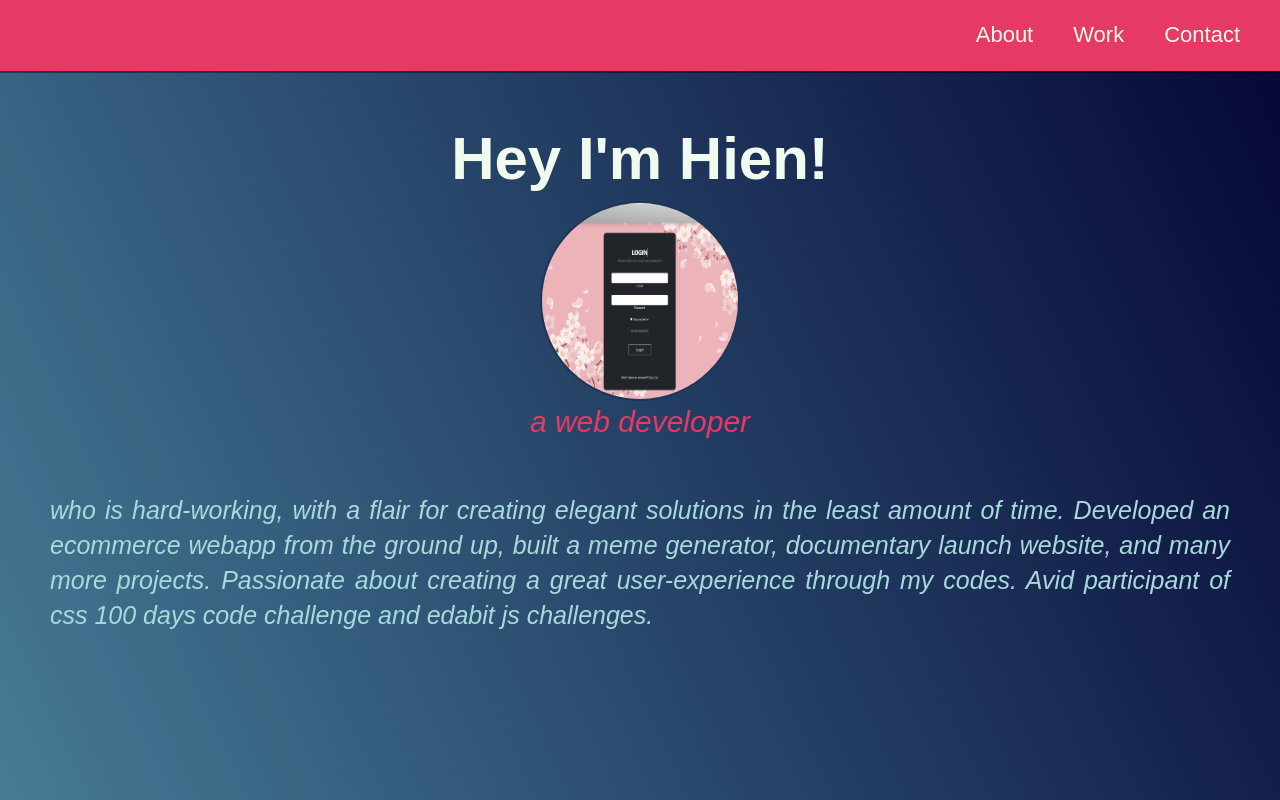
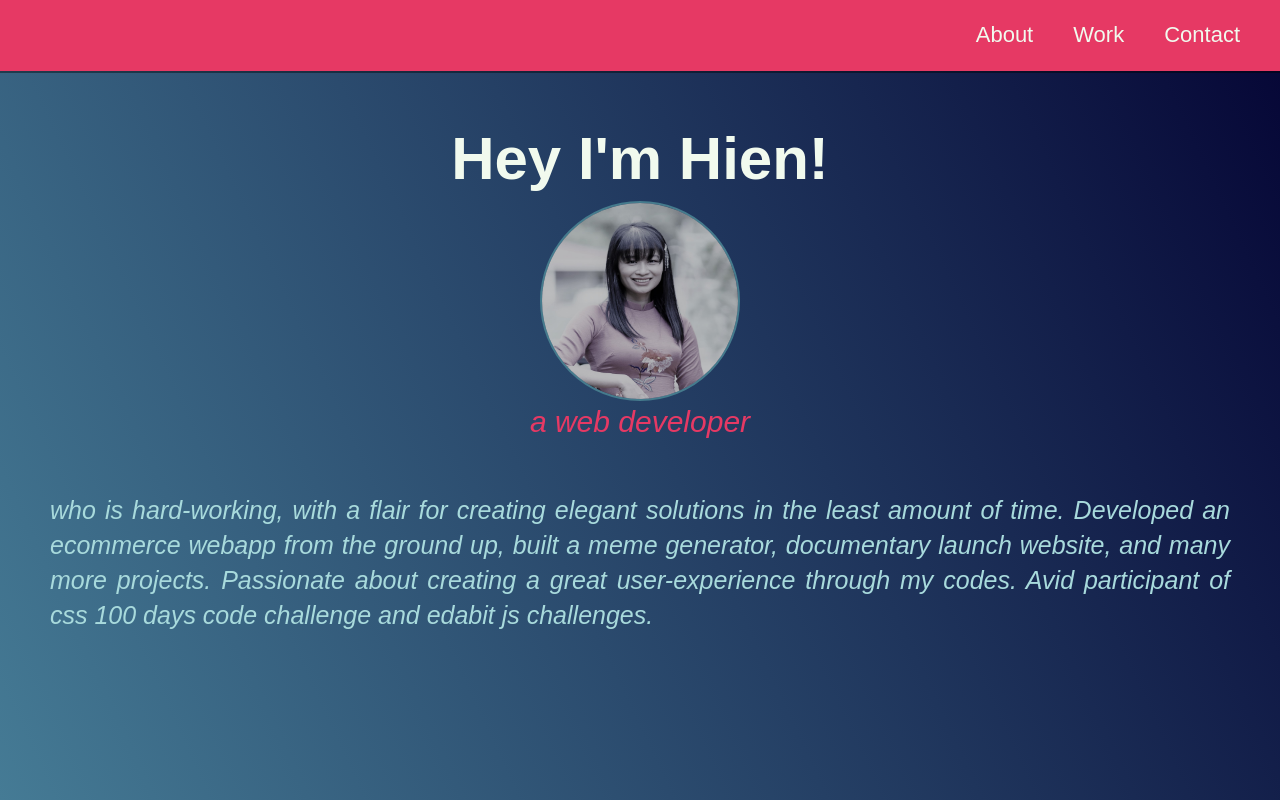
Before and after one commit to hcam9999/Porfolio, a plain HTML site: page index.html in a window 1280 px wide. Shown: the top 800 px of the page. Drawn offline with Linux system fonts and the light colour scheme.

Commit message:
changed image file

```diff
--- a/index.html
+++ b/index.html
@@ -32,7 +32,7 @@
 
     <section id="welcome-section" class="welcome-section">
       <h1>Hey I'm Hien!</h1>
-      <img src="cartana.png"/>
+      <img src="mypic.png"/>
       <p>a web developer</p>
       <p id="description">who is hard-working, with a flair for creating elegant solutions in the least amount of time.
         Developed an ecommerce webapp from the ground up, built a meme generator, documentary launch website, and many more projects.
--- a/style.css
+++ b/style.css
@@ -170,7 +170,7 @@
         width: 200px;
         height: 200px;
         display: inline-block;
-        border: 2px solid var(--main-dark-blue);
+        border: 2px solid var(--main-blue);
     }
 
     .welcome-section #description {
```
Also changed, not shown: mypic.png (added).
